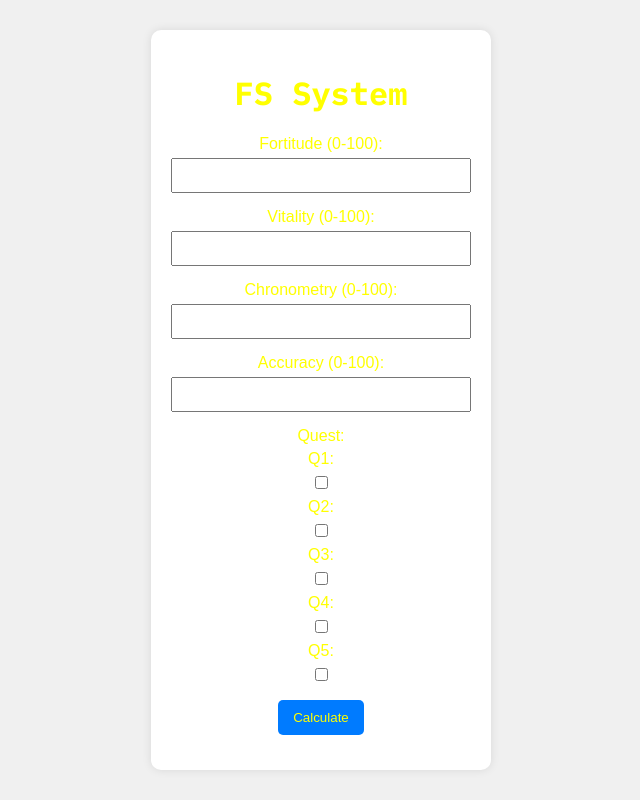
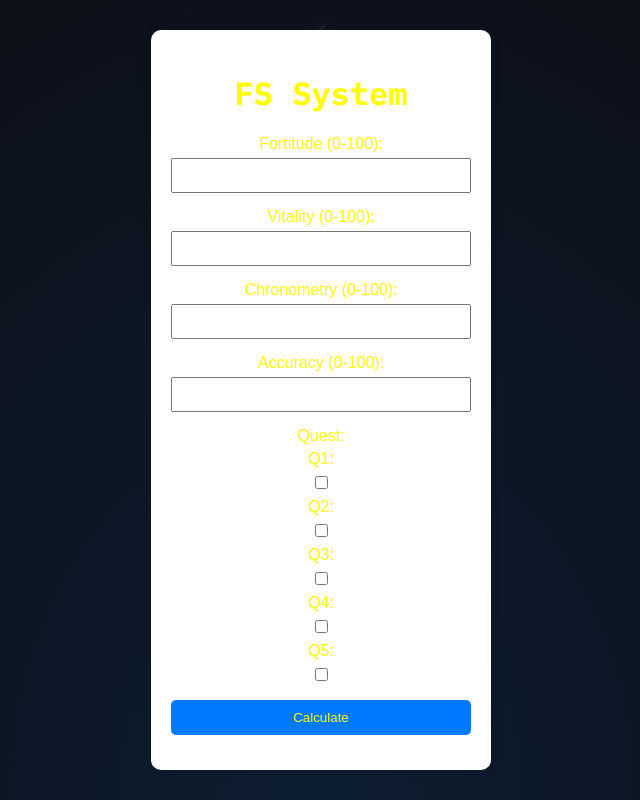
Before and after one commit to 1exedra/FS-System, a plain HTML site: page index.html in a window 1280 px wide. Shown: the whole page, without its empty margins (319-959 px from the left). Drawn offline with Linux system fonts and the light colour scheme.

Commit message:
Update style.css
Adding. star class to animate backround

```diff
--- a/style.css
+++ b/style.css
@@ -1,12 +1,123 @@
 body {
     font-family: Arial, sans-serif;
-    background-color: #f0f0f0;
     display: flex;
     justify-content: center;
     align-items: center;
-    height: 100vh;
+    min-height: 100vh;
     margin: 0;
     color: yellow;
+    overflow: hidden;
+    position: relative;
+}
+
+.background {
+    position: absolute;
+    top: 0;
+    left: 0;
+    width: 100%;
+    height: 100%;
+    background: radial-gradient(ellipse at bottom, #0d1d31 0%, #0c0d13 100%);
+    z-index: -1;
+    overflow: hidden;
+}
+
+.stars {
+    position: absolute;
+    top: 0;
+    left: 0;
+    width: 100%;
+    height: 120%;
+    transform: rotate(-45deg);
+    z-index: -1;
+}
+
+.star {
+    --star-color: white;
+    --star-tail-length: 6em;
+    --star-tail-height: 2px;
+    --star-width: calc(var(--star-tail-length) / 6);
+    --fall-duration: 9s;
+    --tail-fade-duration: var(--fall-duration);
+
+    position: absolute;
+    top: var(--top-offset);
+    left: 0;
+    width: var(--star-tail-length);
+    height: var(--star-tail-height);
+    color: var(--star-color);
+    background: linear-gradient(45deg, currentColor, transparent);
+    border-radius: 50%;
+    filter: drop-shadow(0 0 6px currentColor);
+    transform: translate3d(104em, 0, 0);
+    animation: fall var(--fall-duration) var(--fall-delay) linear infinite, tail-fade var(--tail-fade-duration) var(--fall-delay) ease-out infinite;
+}
+
+.star:nth-child(1) {
+    --star-tail-length: 5em;
+    --top-offset: 10vh;
+    --fall-duration: 6s;
+    --fall-delay: 0s;
+}
+.star:nth-child(2) {
+    --star-tail-length: 7em;
+    --top-offset: 20vh;
+    --fall-duration: 8s;
+    --fall-delay: 2s;
+}
+.star:nth-child(3) {
+    --star-tail-length: 6.5em;
+    --top-offset: 30vh;
+    --fall-duration: 10s;
+    --fall-delay: 1s;
+}
+
+.star::before, .star::after {
+    position: absolute;
+    content: '';
+    top: 0;
+    left: calc(var(--star-width) / -2);
+    width: var(--star-width);
+    height: 100%;
+    background: linear-gradient(45deg, transparent, currentColor, transparent);
+    border-radius: inherit;
+    animation: blink 2s linear infinite;
+}
+
+.star::before {
+    transform: rotate(45deg);
+}
+
+.star::after {
+    transform: rotate(-45deg);
+}
+
+@keyframes fall {
+    to {
+        transform: translate3d(-30em, 0, 0);
+    }
+}
+
+@keyframes tail-fade {
+    0%, 50% {
+        width: var(--star-tail-length);
+        opacity: 1;
+    }
+
+    70%, 80% {
+        width: 0;
+        opacity: 0.4;
+    }
+
+    100% {
+        width: 0;
+        opacity: 0;
+    }
+}
+
+@keyframes blink {
+    50% {
+        opacity: 0.6;
+    }
 }
 
 .container {
@@ -14,8 +125,10 @@ body {
     padding: 20px;
     border-radius: 10px;
     box-shadow: 0 0 10px rgba(0, 0, 0, 0.1);
-    width: 300px;
+    width: 100%;
+    max-width: 300px;
     text-align: center;
+    z-index: 1;
     color: yellow;
 }
 
@@ -25,25 +138,21 @@ body {
 
 .input-group, .quest-group {
     margin-bottom: 15px;
-    color: yellow;
 }
 
 label {
     display: block;
     margin-bottom: 5px;
-    color: yellow;
 }
 
 input[type="number"] {
     width: 100%;
     padding: 8px;
     box-sizing: border-box;
-    color: yellow;
 }
 
 .quest-group div {
     margin-bottom: 5px;
-    color: yellow;
 }
 
 button {
@@ -53,6 +162,7 @@ button {
     border: none;
     border-radius: 5px;
     cursor: pointer;
+    width: 100%;
 }
 
 button:hover {
@@ -63,5 +173,18 @@ button:hover {
     margin-top: 15px;
     font-size: 1.2em;
     font-weight: bold;
-    color: yellow;
 }
+
+@media (max-width: 600px) {
+    .container {
+        padding: 15px;
+    }
+
+    .input-group, .quest-group {
+        margin-bottom: 10px;
+    }
+
+    button {
+        padding: 8px 12px;
+    }
+}
```
